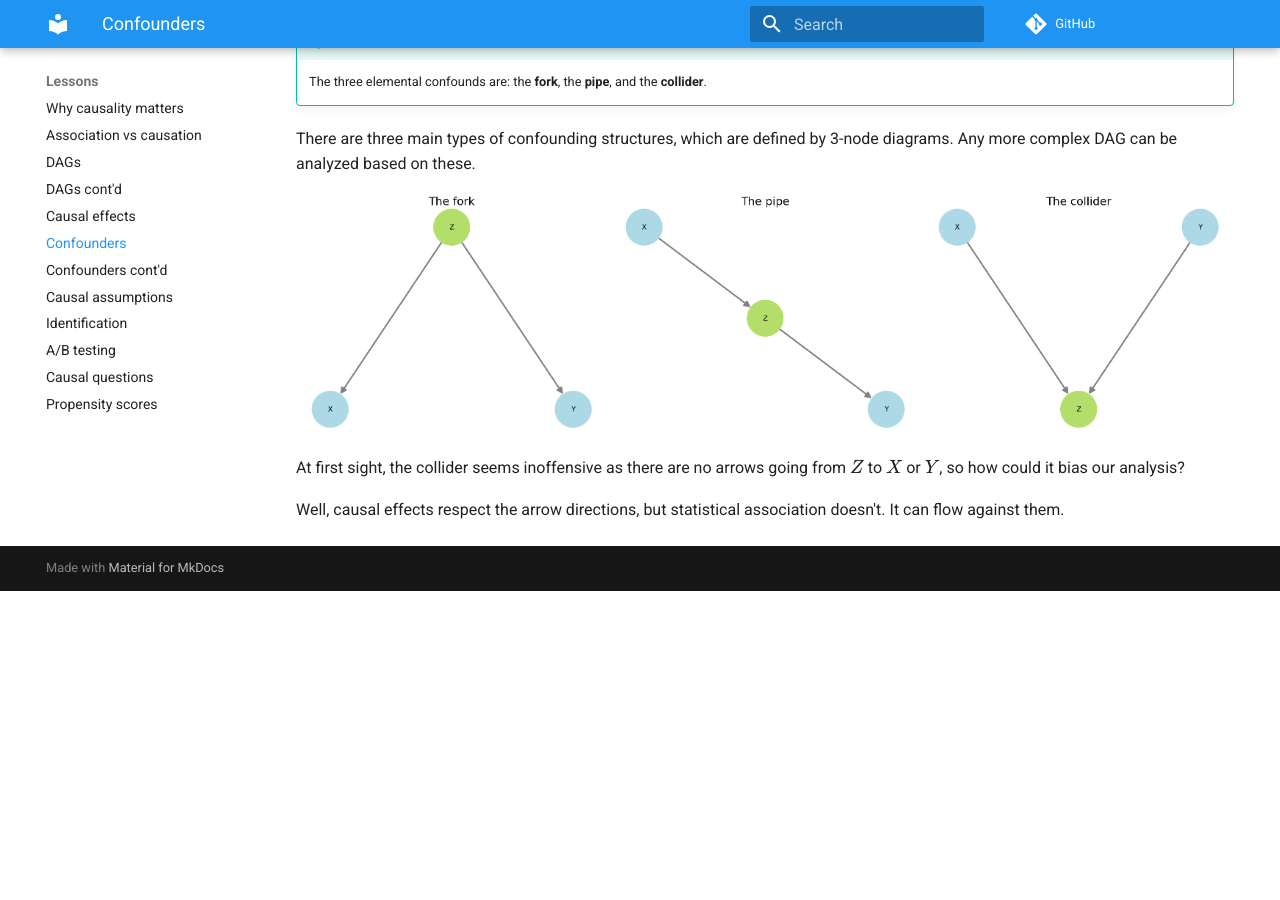
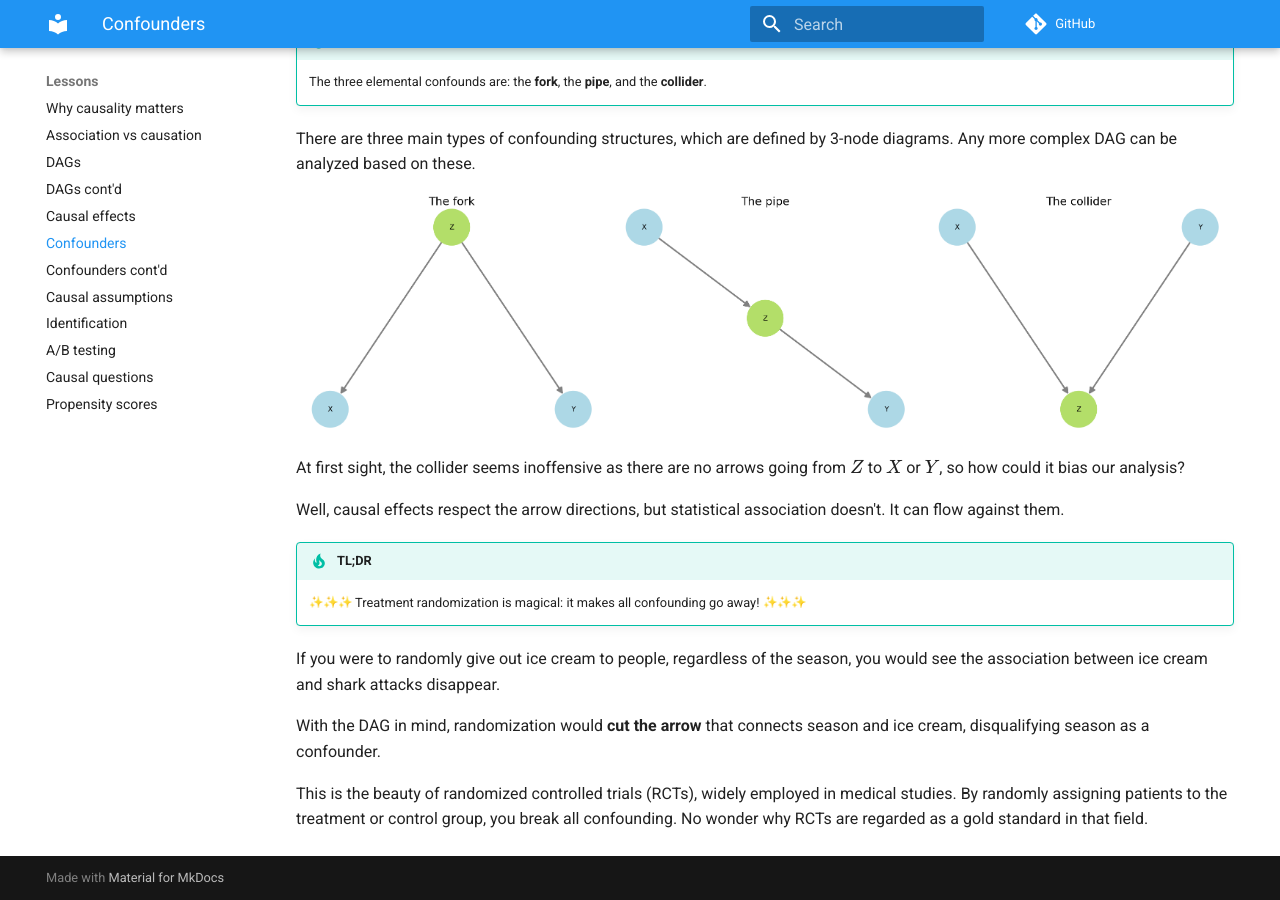
Before and after one commit to emilioMaddalena/causal-inference-studies, an MkDocs documentation site: the page built from material/confounders.md, in a window 1280 px wide and 900 px high, scrolled down 1525 px. Built offline with MkDocs 1.6.1 and Material for MkDocs 9.7.7, drawn with Linux system fonts in a browser that asks for light colours; emoji names are drawn with the system emoji font; comment, search, counter and statistics services are not loaded; before the commit the page ends 2116 px from its top, so only the background shows below that.

Commit message:
Expand the confounders page

```diff
--- a/material/confounders.md
+++ b/material/confounders.md
@@ -32,3 +32,12 @@ There are three main types of confounding structures, which are defined by 3-nod
 At first sight, the collider seems inoffensive as there are no arrows going from $Z$ to $X$ or $Y$, so how could it bias our analysis?
 
 Well, causal effects respect the arrow directions, but statistical association doesn't. It can flow against them.
+
+!!! tip "TL;DR"
+    :sparkles::sparkles::sparkles: Treatment randomization is magical: it makes all confounding go away! :sparkles::sparkles::sparkles:
+
+If you were to randomly give out ice cream to people, regardless of the season, you would see the association between ice cream and shark attacks disappear.
+
+With the DAG in mind, randomization would **cut the arrow** that connects season and ice cream, disqualifying season as a confounder.
+
+This is the beauty of randomized controlled trials (RCTs), widely employed in medical studies. By randomly assigning patients to the treatment or control group, you break all confounding. No wonder why RCTs are regarded as a gold standard in that field.
```
